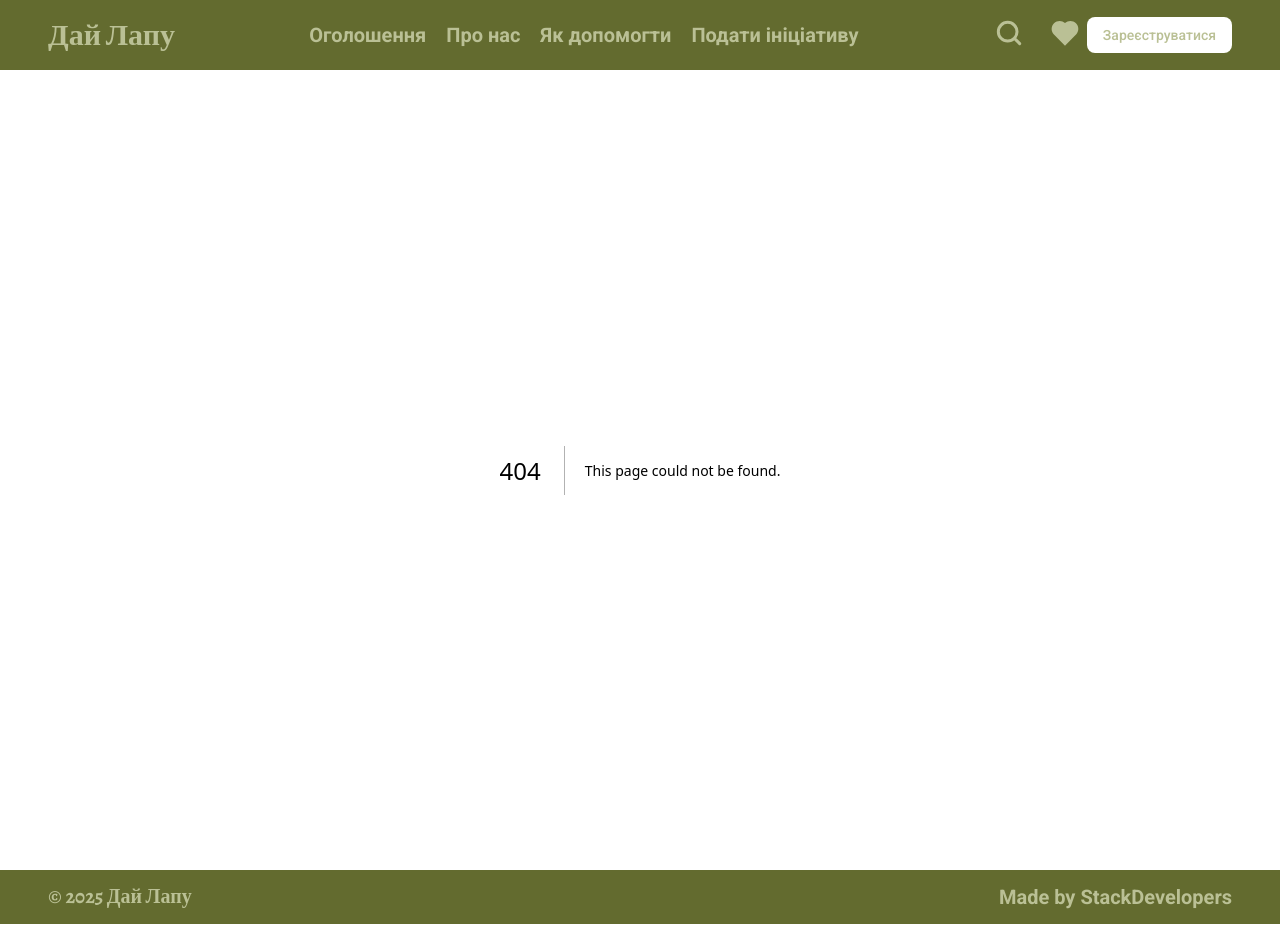
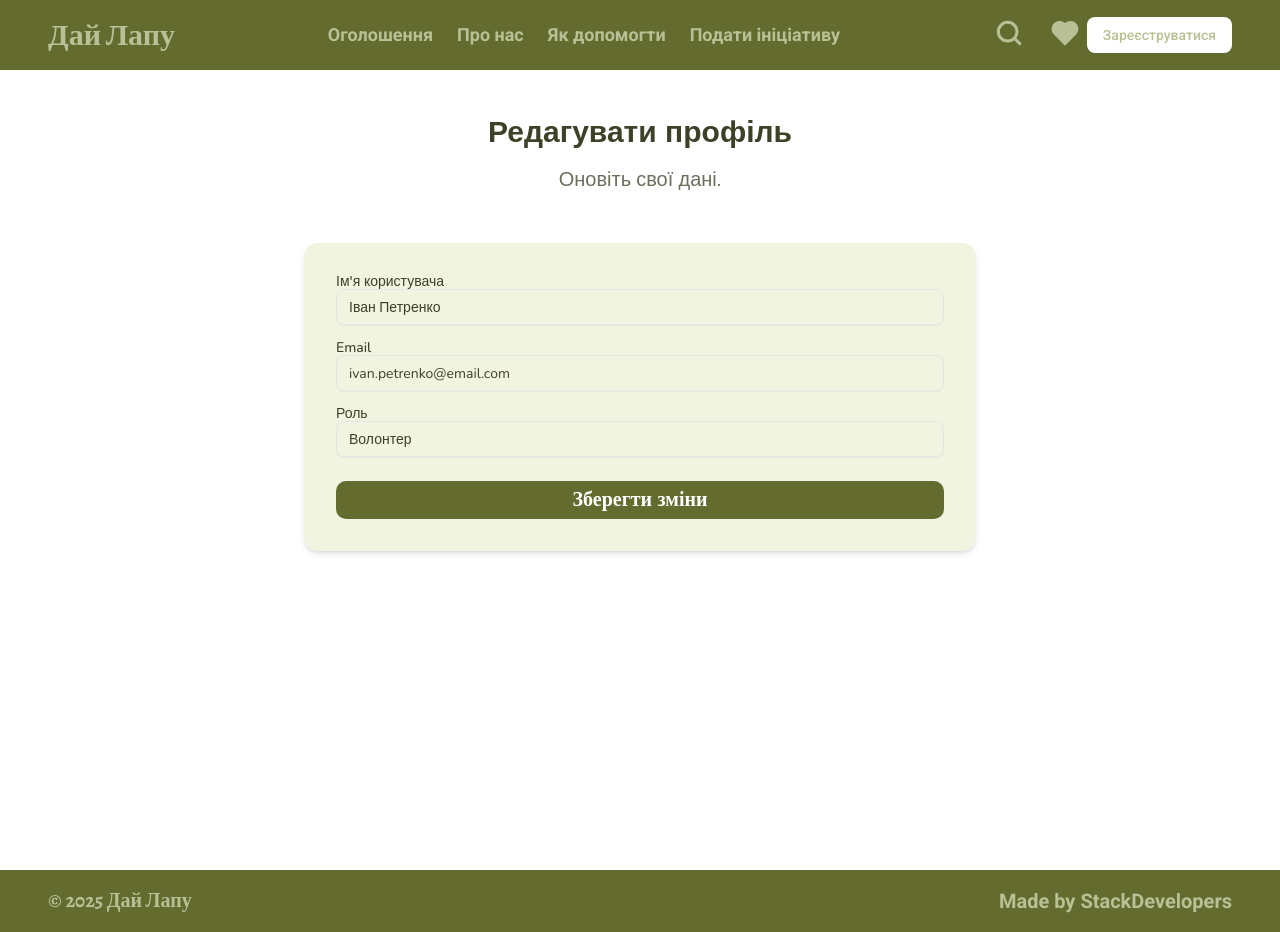
Before and after one commit to MarkFedyna/StackDevelopers, a Next.js app in the folder stack-developers/: page /profile/edit in a window 1280 px wide. Before the commit this address had no page. Built offline with nearby package versions, Linux system fonts and the light colour scheme.

Commit message:
Зроблено сторінки пошуку та профілю, також завершина оптимізація всіх сторінок

```diff
--- /dev/null
+++ b/stack-developers/src/app/profile/edit/page.jsx
@@ -0,0 +1,90 @@
+'use client';
+
+import { useState } from 'react';
+import { useRouter } from 'next/navigation';
+import Button from '@/src/ui/components/button/button';
+import { Input } from '@/components/ui/input';
+import { Label } from '@/components/ui/label';
+
+const EditProfilePage = () => {
+  const [form, setForm] = useState({
+    name: 'Іван Петренко',
+    email: 'ivan.petrenko@email.com',
+    role: 'Волонтер',
+  });
+  const router = useRouter();
+
+  const handleChange = (e) => {
+    const { name, value } = e.target;
+    setForm((prev) => ({
+      ...prev,
+      [name]: value,
+    }));
+  };
+
+  const handleSaveChanges = (e) => {
+    e.preventDefault();
+    // Логіка збереження змін (можливо на бекенді або в localStorage)
+    router.push('/profile'); // Перехід назад на профіль після збереження
+  };
+
+  return (
+    <main className='bg-white text-[#3D4127] min-h-screen px-4 sm:px-8 py-12'>
+      <section className='text-center mb-12'>
+        <h1 className='text-4xl md:text-5xl font-extrabold mb-4'>
+          Редагувати профіль
+        </h1>
+        <p className='text-lg text-[#6B705C]'>Оновіть свої дані.</p>
+      </section>
+
+      <section className='max-w-2xl mx-auto bg-[#F0F4E1] p-8 rounded-xl shadow-md'>
+        <form onSubmit={handleSaveChanges}>
+          <div className='space-y-4 mb-6'>
+            <div>
+              <Label htmlFor='name'>Ім'я користувача</Label>
+              <Input
+                id='name'
+                name='name'
+                value={form.name}
+                onChange={handleChange}
+                placeholder="Введіть ваше ім'я"
+                required
+              />
+            </div>
+            <div>
+              <Label htmlFor='email'>Email</Label>
+              <Input
+                id='email'
+                name='email'
+                value={form.email}
+                onChange={handleChange}
+                placeholder='Введіть ваш email'
+                required
+              />
+            </div>
+            <div>
+              <Label htmlFor='role'>Роль</Label>
+              <Input
+                id='role'
+                name='role'
+                value={form.role}
+                onChange={handleChange}
+                placeholder='Введіть вашу роль'
+                required
+              />
+            </div>
+          </div>
+
+          <Button
+            type='submit'
+            className='w-full bg-[#636B2F] hover:bg-[#BAC095] transition-all duration-300 ease-out'
+          >
+            Зберегти зміни
+          </Button>
+        </form>
+      </section>
+    </main>
+  );
+};
+
+export default EditProfilePage;
--- /dev/null
+++ b/stack-developers/src/app/profile/page.jsx
@@ -0,0 +1,61 @@
+'use client';
+
+import { useState } from 'react';
+import { useRouter } from 'next/navigation';
+import Button from '@/src/ui/components/button/button';
+
+const ProfilePage = () => {
+  const [userData, setUserData] = useState({
+    name: 'Іван Петренко', // ці дані можна отримати з бекенду або localStorage
+    email: 'ivan.petrenko@email.com',
+    role: 'Волонтер', // або з іншого джерела
+  });
+
+  const router = useRouter();
+
+  const handleEditProfile = () => {
+    // Тут буде логіка редагування (переходимо на сторінку редагування)
+    router.push('/profile/edit');
+  };
+
+  return (
+    <main className='bg-white text-[#3D4127] min-h-screen px-4 sm:px-8 py-12'>
+      <section className='text-center mb-12'>
+        <h1 className='text-4xl md:text-5xl font-extrabold mb-4'>
+          Мій профіль
+        </h1>
+        <p className='text-lg text-[#6B705C]'>
+          Ви можете переглянути та редагувати свої дані.
+        </p>
+      </section>
+
+      <section className='max-w-2xl mx-auto bg-[#F0F4E1] p-8 rounded-xl shadow-md'>
+        <div className='mb-6'>
+          <h2 className='text-2xl font-semibold text-[#6A994E]'>
+            Особисті дані
+          </h2>
+          <div className='mt-4'>
+            <p className='text-lg'>
+              <strong>Ім'я:</strong> {userData.name}
+            </p>
+            <p className='text-lg'>
+              <strong>Email:</strong> {userData.email}
+            </p>
+            <p className='text-lg'>
+              <strong>Роль:</strong> {userData.role}
+            </p>
+          </div>
+        </div>
+
+        <Button
+          onClick={handleEditProfile}
+          className='w-full bg-[#636B2F] hover:bg-[#BAC095] transition-all duration-300 ease-out'
+        >
+          Редагувати профіль
+        </Button>
+      </section>
+    </main>
+  );
+};
+
+export default ProfilePage;
--- /dev/null
+++ b/stack-developers/src/app/search/page.jsx
@@ -0,0 +1,64 @@
+'use client';
+
+import { useState } from 'react';
+import Card from '@/src/ui/components/card/card';
+import animalsData from '@/public/petsData.json';
+import Button from '@/src/ui/components/button/button';
+
+export default function SearchPage() {
+  const [searchTerm, setSearchTerm] = useState('');
+
+  const filteredAnimals = animalsData.filter(
+    (animal) =>
+      (animal?.name?.toLowerCase() || '').includes(searchTerm.toLowerCase()) ||
+      (animal?.description?.toLowerCase() || '').includes(
+        searchTerm.toLowerCase()
+      )
+  );
+
+  return (
+    <main className='bg-white min-h-screen px-4 sm:px-8 py-12 text-[#3D4127]'>
+      <div className='text-center mb-12'>
+        <h1 className='text-4xl md:text-5xl font-extrabold mb-4'>
+          Пошук тварин
+        </h1>
+        <p className='text-lg text-[#6B705C]'>
+          Введіть ім'я тварини або ключове слово, щоб знайти оголошення.
+        </p>
+
+        <div className='mt-6 flex flex-col sm:flex-row justify-center items-center gap-4'>
+          <input
+            type='text'
+            placeholder='Наприклад: собака, 3 роки'
+            value={searchTerm}
+            onChange={(e) => setSearchTerm(e.target.value)}
+            className='w-full sm:w-96 px-4 py-3 border border-[#BAC095] rounded-xl text-base focus:outline-none focus:ring-2 focus:ring-[#6A994E]'
+          />
+          <Button className='bg-[#6A994E] text-white hover:bg-[#D4DE95] hover:text-[#3D4127] px-6 py-3 transition'>
+            Знайти
+          </Button>
+        </div>
+      </div>
+
+      <div className='max-w-6xl mx-auto'>
+        {filteredAnimals.length === 0 ? (
+          <p className='text-center text-lg text-[#6B705C]'>
+            Нічого не знайдено. Спробуйте інше ключове слово.
+          </p>
+        ) : (
+          <div className='grid grid-cols-1 sm:grid-cols-2 lg:grid-cols-3 gap-8'>
+            {filteredAnimals.map((animal) => (
+              <Card
+                key={animal.id}
+                imageSrc={animal.image}
+                name={animal.name}
+                description={animal.description}
+                id={animal.id}
+              />
+            ))}
+          </div>
+        )}
+      </div>
+    </main>
+  );
+}
--- a/stack-developers/src/ui/components/footer/footer.jsx
+++ b/stack-developers/src/ui/components/footer/footer.jsx
@@ -1,15 +1,10 @@
 function Footer() {
   return (
-    <footer
-      className={
-        'bg-[#636B2F] h-13.5 flex justify-between items-center px-12 font-bold font-[Roboto] text-base text-[#BAC095]'
-      }
-    >
-      <p className='font-[Alegreya]'>
-        {' '}
+    <footer className='bg-[#636B2F] py-4 px-6 sm:px-12 text-base text-[#BAC095] font-bold flex justify-between items-center'>
+      <p className='font-[Alegreya] text-sm sm:text-base'>
         &copy; {new Date().getFullYear()} Дай Лапу
       </p>
-      <p>Made by StackDevelopers </p>
+      <p className='text-sm sm:text-base'>Made by StackDevelopers</p>
     </footer>
   );
 }
--- a/stack-developers/src/ui/components/header/header.jsx
+++ b/stack-developers/src/ui/components/header/header.jsx
@@ -10,30 +10,28 @@ const paths = [
 
 function Header() {
   return (
-    <header className=' bg-[#636B2F] h-[70px] flex justify-between items-center px-12'>
+    <header className='bg-[#636B2F] h-[70px] flex justify-between items-center px-6 sm:px-12'>
       <Link
         href={'/'}
-        className='font-extrabold text-[#BAC095] font-[Alegreya] text-3xl'
+        className='font-extrabold text-[#BAC095] font-[Alegreya] text-2xl sm:text-3xl'
       >
         Дай Лапу
       </Link>
-      <nav className='flex gap-5'>
-        {paths.map((item) => {
-          return (
+
+      <nav className='hidden sm:flex gap-6'>
+        {paths.map((item) => (
           <Link
             key={item.path}
             href={item.path}
-              className='font-inter text-[20px] font-bold text-[#BAC095] hover:opacity-60 transition-all duration-300 ease-out'
+            className='font-inter text-sm sm:text-lg font-bold text-[#BAC095] hover:opacity-60 transition-all duration-300 ease-out'
           >
             {item.name}
           </Link>
-          );
-        })}
+        ))}
       </nav>
 
-      <div className={'flex gap-6'}>
-        <Link href={'/search'} className=''>
-          {/* <Search width={32} height={32} /> */}
+      <div className='lg:flex gap-6 hidden'>
+        <Link href='/search'>
           <svg
             width='32'
             height='32'
@@ -57,9 +55,8 @@ function Header() {
           </svg>
         </Link>
 
-        <div className={'flex gap-1.5'}>
-          <Link href={'/liked'}>
-            {/* <Heart width={32} height={32} /> */}
+        <div className='flex gap-1.5'>
+          <Link href='/liked'>
             <svg
               width='32'
               height='32'
@@ -73,6 +70,7 @@ function Header() {
               />
             </svg>
           </Link>
+
           <RegisterModule />
         </div>
       </div>
--- a/stack-developers/src/ui/components/register/register-module.jsx
+++ b/stack-developers/src/ui/components/register/register-module.jsx
@@ -25,7 +25,7 @@ import Image from 'next/image';
 import Link from 'next/link';
 import { RadioGroup, RadioGroupItem } from '@/components/ui/radio-group';
 
-const RegisterModule = () => {
+const RegisterModule = ({ onRegister }) => {
   const [form, setForm] = useState({
     name: '',
     email: '',
@@ -40,6 +40,11 @@ const RegisterModule = () => {
       ...prev,
       [name]: type === 'checkbox' ? checked : value,
     }));
+  };
+
+  const handleRegister = (e) => {
+    e.preventDefault();
+    onRegister();
   };
 
   return (
@@ -69,7 +74,7 @@ const RegisterModule = () => {
                 Введіть ваші дані для створення облікового запису
               </DialogDescription>
             </DialogHeader>
-            <form className='space-y-4'>
+            <form onClick={handleChange} className='space-y-4'>
               <div className='space-y-2'>
                 <Label htmlFor='name'>Ім’я користувача</Label>
                 <Input
```
Lines whose indentation alone changed are shown as unchanged.
